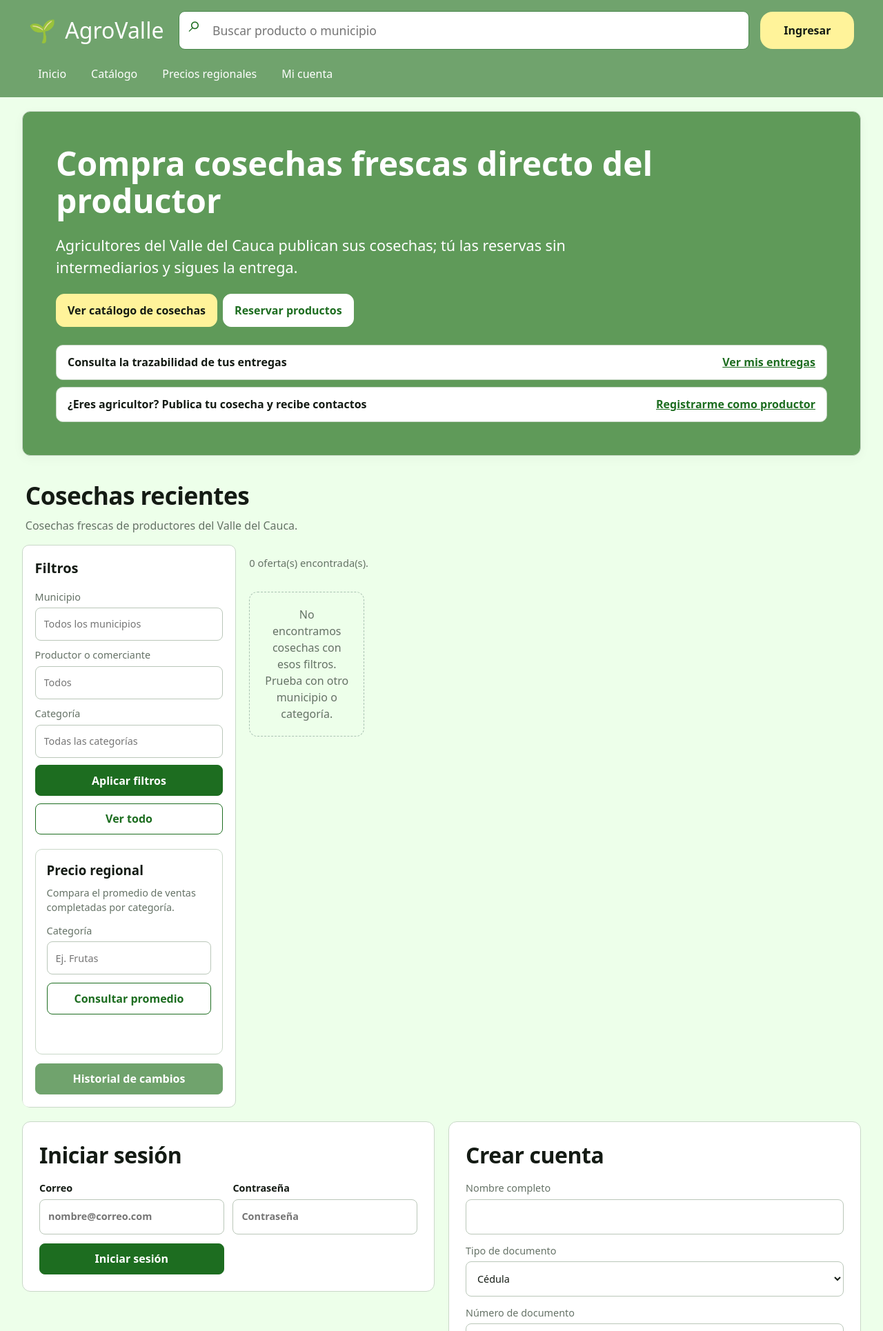
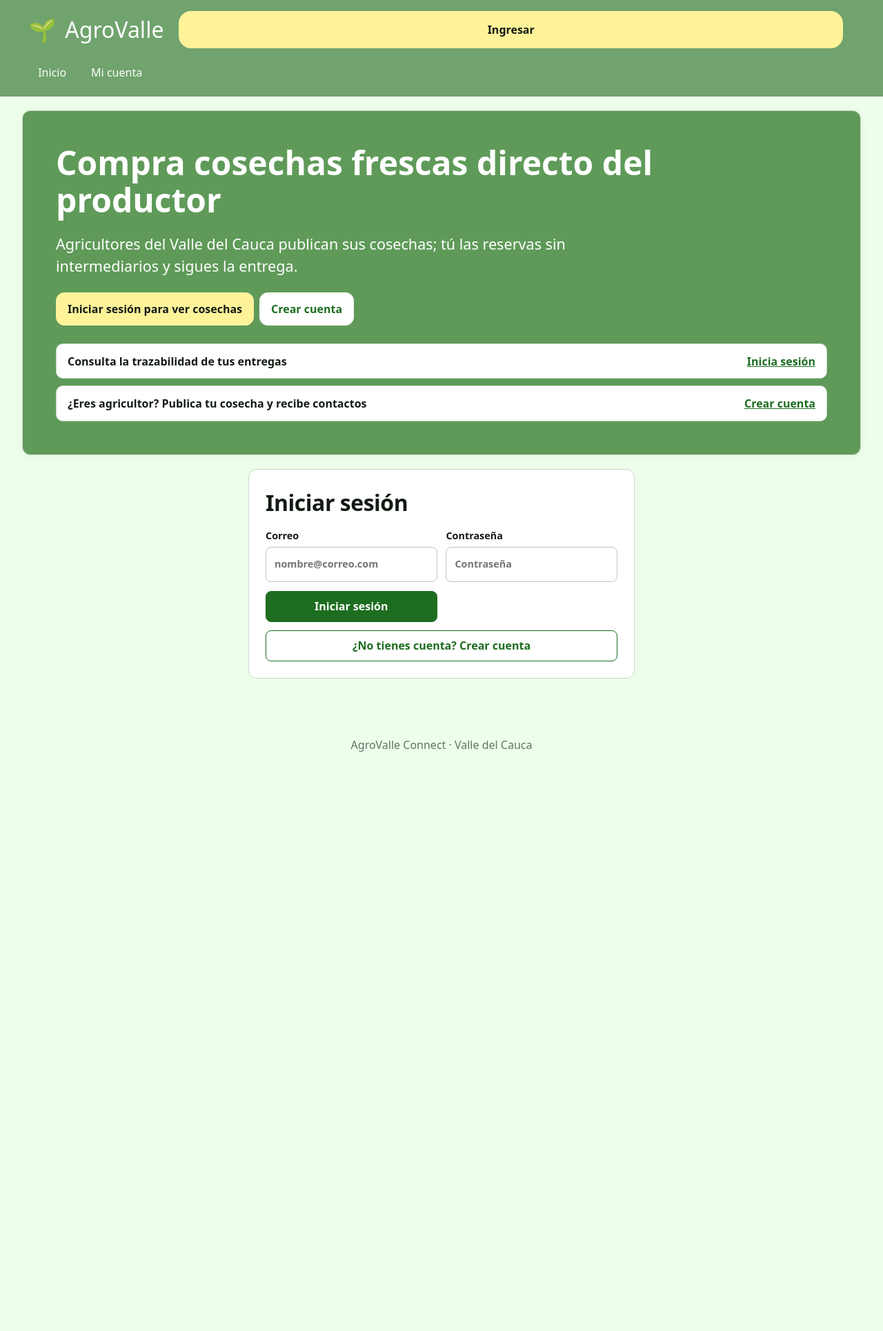
Before and after one commit to santixit/agrovalle-connect, a Spring Boot app: page / in a window 1280 px wide. Shown: the top 1930 px of the page at 69% size. After the commit the page ends 1090 px from the top, so only its background shows below. Run offline with Spring Boot 4, Linux system fonts and the light colour scheme; data that the repository does not hold is empty; some of the project's set-up classes (security, data sources, template engines, error pages and the like) are left out, and stand-ins take their place; database files in the repository are not loaded.

Commit message:
feat: separate auth forms and gate harvest catalog

```diff
--- a/src/main/resources/static/index.html
+++ b/src/main/resources/static/index.html
@@ -11,7 +11,7 @@
   <header>
     <div class="hero site-header">
       <a class="brand" href="#inicio-seccion" aria-label="AgroValle Connect, inicio"><span aria-hidden="true">🌱</span><span>AgroValle</span></a>
-      <form id="catalog-search-form" class="catalog-search" role="search">
+      <form id="catalog-search-form" class="catalog-search" role="search" hidden>
         <label class="sr-only" for="catalog-query">Buscar producto o municipio</label>
         <span aria-hidden="true" class="search-icon">⌕</span>
         <input id="catalog-query" maxlength="120" placeholder="Buscar producto o municipio" aria-label="Buscar producto o municipio">
@@ -19,9 +19,9 @@
       <a id="header-login" class="header-login" href="#acceso-seccion">Ingresar</a>
       <nav aria-label="Navegación principal">
         <a href="#inicio-seccion">Inicio</a>
-        <a href="#catalogo-seccion">Catálogo</a>
+        <a id="catalog-nav" href="#catalogo-seccion" hidden>Catálogo</a>
         <a id="carrito-link" href="#carrito-seccion" hidden>Mi carrito <span id="carrito-count">0</span></a>
-        <a href="#precios-seccion">Precios regionales</a>
+        <a id="prices-nav" href="#precios-seccion" hidden>Precios regionales</a>
         <a href="#acceso-seccion">Mi cuenta</a>
       </nav>
     </div>
@@ -30,13 +30,13 @@
     <section id="inicio-seccion" class="home-hero" aria-labelledby="inicio-titulo">
       <h1 id="inicio-titulo">Compra cosechas frescas directo del productor</h1>
       <p>Agricultores del Valle del Cauca publican sus cosechas; tú las reservas sin intermediarios y sigues la entrega.</p>
-      <div class="actions">
-        <a class="button-link" href="#catalogo-seccion">Ver catálogo de cosechas</a>
-        <a class="button-link secondary" href="#catalogo-seccion">Reservar productos</a>
+      <div id="guest-auth-actions" class="actions">
+        <a class="button-link" href="#acceso-seccion" data-auth-mode="login">Iniciar sesión para ver cosechas</a>
+        <a class="button-link secondary" href="#acceso-seccion" data-auth-mode="registro">Crear cuenta</a>
       </div>
       <div class="home-shortcuts">
-        <p>Consulta la trazabilidad de tus entregas <a href="#cuenta-panel">Ver mis entregas</a></p>
-        <p>¿Eres agricultor? Publica tu cosecha y recibe contactos <a href="#acceso-seccion">Registrarme como productor</a></p>
+        <p>Consulta la trazabilidad de tus entregas <a href="#acceso-seccion" data-auth-mode="login">Inicia sesión</a></p>
+        <p>¿Eres agricultor? Publica tu cosecha y recibe contactos <a href="#acceso-seccion" data-auth-mode="registro">Crear cuenta</a></p>
       </div>
     </section>
     <section id="acceso-seccion" aria-labelledby="acceso-titulo">
@@ -50,11 +50,7 @@
               <button>Iniciar sesión</button>
             </div>
           </form>
-          <button type="button" id="salir" class="secondary" hidden>Cerrar sesión</button>
-        </div>
-        <div id="registro-details" class="auth-card">
-          <h2>Crear cuenta</h2>
-        <form id="registro-form" class="form-grid">
+          <form id="registro-form" class="form-grid" hidden>
             <label>Nombre completo<input name="nombre" maxlength="120" required autocomplete="name"></label>
             <label>Tipo de documento<select name="tipoDocumento"><option value="CC">Cédula</option><option value="CE">Cédula de extranjería</option><option value="PASAPORTE">Pasaporte</option><option value="NIT">NIT</option></select></label>
             <label>Número de documento<input name="cedula" maxlength="30" required></label>
@@ -64,8 +60,10 @@
             <label data-buyer hidden>Tipo de comercio<input name="tipoComercio" maxlength="80"></label>
             <label>Correo<input name="correo" type="email" maxlength="254" required autocomplete="email"></label>
             <label>Contraseña<input name="contrasena" type="password" minlength="10" maxlength="72" required autocomplete="new-password"></label>
-          <button>Registrarme</button>
+            <button>Crear cuenta</button>
           </form>
+          <button type="button" id="auth-toggle" class="auth-switch secondary">¿No tienes cuenta? Crear cuenta</button>
+          <button type="button" id="salir" class="secondary" hidden>Cerrar sesión</button>
         </div>
       </div>
       <p id="auth-status" class="status" role="status"></p>
@@ -141,7 +139,7 @@
       </div>
     </section>
 
-    <section id="catalogo-seccion" aria-labelledby="catalogo-titulo">
+    <section id="catalogo-seccion" aria-labelledby="catalogo-titulo" hidden>
       <div class="catalog-heading">
         <div>
           <h2 id="catalogo-titulo">Cosechas recientes</h2>
@@ -227,6 +225,7 @@
     const api = '/api/v1';
     let token = null;
     let rol = null;
+    let modoAuth = 'login';
     let vistaActividad = null;
     let carrito;
     try {
@@ -266,10 +265,19 @@
     }
     function actualizarPaneles() {
       byId('header-login').textContent = token && rol !== 'COMPRADOR' ? 'Cerrar sesión' : token ? 'Mi cuenta' : 'Ingresar';
-      byId('login-fields').hidden = Boolean(token);
-      byId('registro-details').hidden = Boolean(token);
+      byId('acceso-titulo').textContent = token ? 'Tu cuenta' : modoAuth === 'registro' ? 'Crear cuenta' : 'Iniciar sesión';
+      byId('login-form').hidden = Boolean(token) || modoAuth !== 'login';
+      byId('registro-form').hidden = Boolean(token) || modoAuth !== 'registro';
+      byId('auth-toggle').hidden = Boolean(token);
+      byId('auth-toggle').textContent = modoAuth === 'registro'
+        ? '¿Ya tienes cuenta? Iniciar sesión' : '¿No tienes cuenta? Crear cuenta';
       byId('salir').hidden = !token;
       byId('cuenta-panel').hidden = !token;
+      byId('catalogo-seccion').hidden = !token;
+      byId('catalog-search-form').hidden = !token;
+      byId('catalog-nav').hidden = !token;
+      byId('prices-nav').hidden = !token;
+      byId('guest-auth-actions').hidden = Boolean(token);
       byId('agricultor-panel').hidden = rol !== 'AGRICULTOR';
       byId('admin-panel').hidden = rol !== 'ADMIN';
       byId('carrito-seccion').hidden = rol !== 'COMPRADOR';
@@ -278,6 +286,18 @@
       if (rol === 'AGRICULTOR') { cargarFincas(); cargarPanelAgricultor(); }
       if (rol === 'ADMIN') cargarReporteAdmin();
     }
+    function cambiarModoAuth(modo) {
+      if (token) return;
+      modoAuth = modo;
+      actualizarPaneles();
+      tell('auth-status', '');
+    }
+    byId('auth-toggle').addEventListener('click', () => {
+      cambiarModoAuth(modoAuth === 'login' ? 'registro' : 'login');
+    });
+    document.querySelectorAll('[data-auth-mode]').forEach((link) => {
+      link.addEventListener('click', () => cambiarModoAuth(link.dataset.authMode));
+    });
     async function cargarPanelAgricultor() {
       try {
         const [messages, products, orders] = await Promise.all([
@@ -309,7 +329,7 @@
         tell('auth-status', `Sesión iniciada como ${rol}.`);
       } catch (error) { tell('auth-status', error.message); }
     });
-    byId('salir').addEventListener('click', () => { token = null; rol = null; vistaActividad = null; carrito.clear(); actualizarPaneles(); tell('auth-status', 'Sesión cerrada.'); });
+    byId('salir').addEventListener('click', () => { token = null; rol = null; modoAuth = 'login'; vistaActividad = null; carrito.clear(); actualizarPaneles(); tell('auth-status', 'Sesión cerrada.'); });
     byId('header-login').addEventListener('click', (event) => {
       if (!token || rol === 'COMPRADOR') return;
       event.preventDefault(); byId('salir').click();
@@ -338,9 +358,10 @@
       const path = type === 'AGRICULTOR' ? '/auth/register' : '/auth/register/comprador';
       try {
         await request(path, { method: 'POST', body: JSON.stringify(data) });
-        tell('auth-status', 'Cuenta creada. Ya puedes iniciar sesión.');
         form.reset();
         actualizarCamposRegistro(form.elements.namedItem('tipo').value);
+        cambiarModoAuth('login');
+        tell('auth-status', 'Cuenta creada. Ya puedes iniciar sesión.');
       } catch (error) { tell('auth-status', error.message); }
     });
     async function cargarFincas() {
@@ -777,7 +798,7 @@
         } catch (error) { tell('actividad-status', error.message); }
       }
     }));
-    buscar();
+    actualizarPaneles();
   </script>
 </body>
 </html>
--- a/src/main/resources/static/styles.css
+++ b/src/main/resources/static/styles.css
@@ -222,12 +222,15 @@ main { max-width: 1680px; gap: 1.3rem; }
 .home-shortcuts p { display: flex; align-items: center; justify-content: space-between; gap: 1rem; margin: 0; padding: .8rem 1rem; border: 1px solid var(--line); border-radius: 10px; background: white; color: var(--ink); font-weight: 700; }
 .home-shortcuts a { color: var(--green); white-space: nowrap; }
 #acceso-seccion { order: 5; background: transparent; border: 0; box-shadow: none; padding: 0; }
-.auth-layout { display: grid; grid-template-columns: 1fr 1fr; gap: 1.25rem; align-items: start; }
+.auth-layout { display: grid; grid-template-columns: minmax(0, 560px); justify-content: center; gap: 1.25rem; align-items: start; }
 .auth-card { padding: clamp(1rem, 2vw, 1.5rem); border: 1px solid var(--line); border-radius: 12px; background: white; }
 .auth-card h2 { margin-bottom: .8rem; font-size: clamp(1.4rem, 2.6vw, 2rem); }
 .auth-card form { display: grid; grid-template-columns: 1fr; align-items: stretch; gap: .8rem; }
 .auth-card form > div { display: grid; gap: .8rem; }
 .auth-card form button { width: 100%; }
+.auth-card #registro-form { grid-template-columns: repeat(2, minmax(0, 1fr)); }
+.auth-card #registro-form button { grid-column: 1 / -1; }
+.auth-card .auth-switch { width: 100%; margin-top: .75rem; }
 #registro-form label { color: var(--muted); font-weight: 500; }
 #registro-form input, #registro-form select, #login-form input { min-height: 3.2rem; }
 #catalogo-seccion { order: 1; }
@@ -278,7 +281,7 @@ main { max-width: 1680px; gap: 1.3rem; }
   .metric-grid { grid-template-columns: repeat(2, minmax(0, 1fr)); }
 }
 @media (max-width: 760px) {
-  .auth-layout, .dashboard-layout, .catalog-layout { grid-template-columns: 1fr; }
+  .auth-layout, .auth-card #registro-form, .dashboard-layout, .catalog-layout { grid-template-columns: 1fr; }
   .dashboard-sidebar { grid-template-columns: repeat(2, minmax(0, 1fr)); }
   .dashboard-sidebar h2 { grid-column: 1 / -1; }
   .catalog-results .row { grid-template-columns: repeat(2, minmax(0, 1fr)); }
```
Lines whose indentation alone changed are shown as unchanged.
